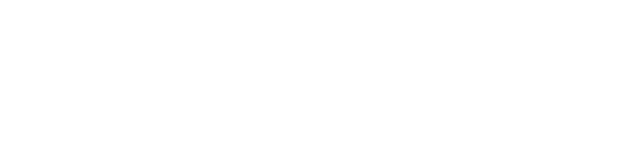
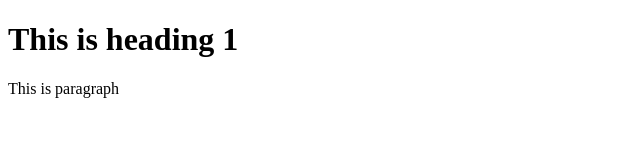
Before and after one commit to vominhduc1/git-code, a plain HTML site: page index.html in a window 1280 px wide. Shown: the whole page, without its empty margins (0-640 px from the left). Drawn offline with Linux system fonts and the light colour scheme.

Commit message:
Second commit

```diff
--- a/index.html
+++ b/index.html
@@ -2,10 +2,11 @@
 <html lang="en">
 <head>
     <meta charset="UTF-8">
-    <meta name="viewport" content="width=device-width, initial-scale=1.0">
+    <meta name="viewport" content="width=<device-width>, initial-scale=1.0">
     <title>Document</title>
 </head>
 <body>
-
+    <h1>This is heading 1</h1>
+    <p>This is paragraph</p>
 </body>
 </html>
```
